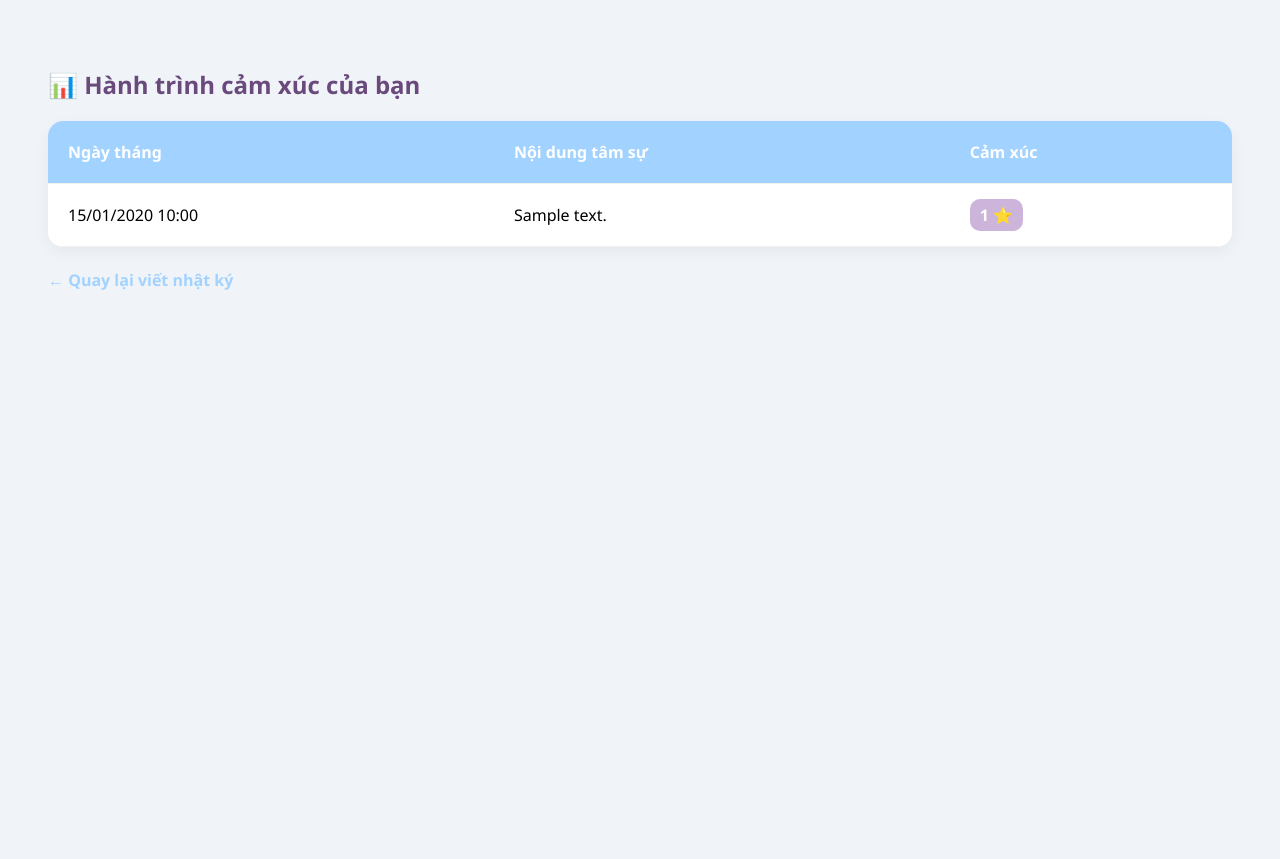
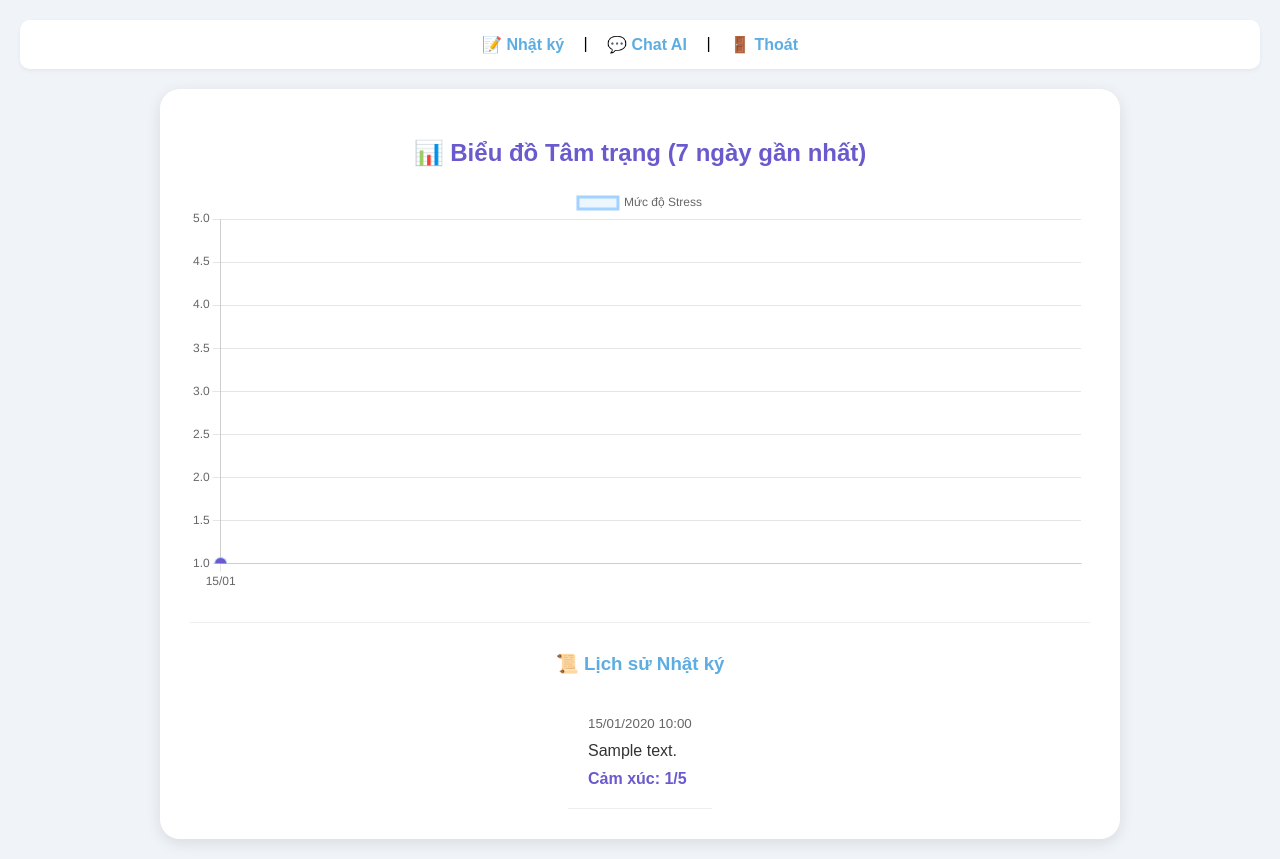
Before and after one commit to calmnote2026-blip/CalmNote, a Flask app: page /dashboard in a window 1280 px wide. Before the commit the page ends 290 px from the top, so only its background shows below. Run offline with Flask 3, Linux system fonts and the light colour scheme; the visitor is signed in with stand-in values (Sample User, id 1); tables that the repository leaves empty hold one stand-in row (values such as "Sample post").

Commit message:
dashboard.html

```diff
--- a/templates/dashboard.html
+++ b/templates/dashboard.html
@@ -2,35 +2,65 @@
 <html lang="vi">
 <head>
     <meta charset="UTF-8">
-    <title>Lịch sử cảm xúc - CalmNote</title>
+    <meta name="viewport" content="width=device-width, initial-scale=1.0">
+    <title>Thống kê - CalmNote</title>
+    <script src="https://cdn.jsdelivr.net/npm/chart.js"></script>
+    <link rel="stylesheet" href="https://cdnjs.cloudflare.com/ajax/libs/animate.css/4.1.1/animate.min.css"/>
+    <link rel="stylesheet" href="https://cdnjs.cloudflare.com/ajax/libs/hover.css/2.3.1/css/hover-min.css"/>
     <style>
-        body { background: #f0f4f8; font-family: 'Segoe UI', sans-serif; padding: 40px; }
-        table { width: 100%; border-collapse: collapse; background: white; border-radius: 15px; overflow: hidden; box-shadow: 0 5px 15px rgba(0,0,0,0.05); }
-        th, td { padding: 20px; text-align: left; border-bottom: 1px solid #f0f0f0; }
-        th { background: #A2D2FF; color: white; }
-        .mood-tag { padding: 5px 10px; border-radius: 10px; background: #CDB4DB; color: white; font-weight: bold; }
+        body { background: #f0f4f8; font-family: sans-serif; padding: 20px; text-align: center; margin: 0; }
+        .nav { margin-bottom: 20px; background: white; padding: 15px; border-radius: 10px; box-shadow: 0 2px 5px rgba(0,0,0,0.05); }
+        .nav a { margin: 0 15px; text-decoration: none; color: #5dade2; font-weight: bold; transition: color 0.3s; }
+        .nav a:hover { color: #A2D2FF; }
+
+        .container { max-width: 900px; margin: auto; background: white; padding: 30px; border-radius: 20px; box-shadow: 0 4px 15px rgba(0,0,0,0.1); }
+        .entry-card { border-bottom: 1px solid #eee; padding: 20px; text-align: left; transition: transform 0.3s; cursor: pointer; }
+        .entry-card:hover { transform: translateX(10px); background-color: #fcfdff; }
+        .mood-tag { font-weight: bold; color: #6a5acd; }
+
+        h2 { color: #6a5acd; margin-bottom: 20px; }
+        h3 { color: #5dade2; margin-top: 30px; }
+        hr { border: 0; border-top: 1px solid #eee; margin: 30px 0; }
     </style>
 </head>
-<body>
-    <h2 style="color: #6a4a7c;">📊 Hành trình cảm xúc của bạn</h2>
-    <table>
-        <thead>
-            <tr>
-                <th>Ngày tháng</th>
-                <th>Nội dung tâm sự</th>
-                <th>Cảm xúc</th>
-            </tr>
-        </thead>
-        <tbody>
-            {% for entry in entries %}
-            <tr>
-                <td>{{ entry.date.strftime('%d/%m/%Y %H:%M') }}</td>
-                <td>{{ entry.content }}</td>
-                <td><span class="mood-tag">{{ entry.mood }} ⭐</span></td>
-            </tr>
-            {% endfor %}
-        </tbody>
-    </table>
-    <br><a href="/" style="text-decoration: none; color: #A2D2FF; font-weight: bold;">← Quay lại viết nhật ký</a>
+<body class="animate__animated animate__fadeIn">
+    <div class="nav animate__animated animate__slideInDown">
+        <a href="/" class="hvr-grow">📝 Nhật ký</a> | <a href="/ai-chat" class="hvr-grow">💬 Chat AI</a> | <a href="/logout" class="hvr-grow">🚪 Thoát</a>
+    </div>
+    <div class="container">
+        <h2>📊 Biểu đồ Tâm trạng (7 ngày gần nhất)</h2>
+        <canvas id="moodChart" width="400" height="180"></canvas>
+        <hr>
+        <h3>📜 Lịch sử Nhật ký</h3>
+        <div class="animate__animated animate__fadeInUp">
+        {% for entry in entries %}
+        <div class="entry-card hvr-reveal">
+            <small style="color:#666;">{{ entry.date.strftime('%d/%m/%Y %H:%M') }}</small>
+            <p style="color:#333; margin: 10px 0;">{{ entry.content }}</p>
+            <span class="mood-tag">Cảm xúc: {{ entry.mood }}/5</span>
+        </div>
+        {% endfor %}
+        </div>
+    </div>
+
+    <script>
+        // SNT vẽ biểu đồ đường cảm xúc
+        const ctx = document.getElementById('moodChart').getContext('2d');
+        new Chart(ctx, {
+            type: 'line',
+            data: {
+                labels: {{ dates|tojson }},
+                datasets: [{
+                    label: 'Mức độ Stress',
+                    data: {{ moods|tojson }},
+                    borderColor: '#A2D2FF',
+                    backgroundColor: 'rgba(162, 210, 255, 0.2)',
+                    fill: true, tension: 0.4,
+                    pointRadius: 6, pointBackgroundColor: '#6a5acd', pointHoverRadius: 8
+                }]
+            },
+            options: { scales: { y: { min: 1, max: 5 } } }
+        });
+    </script>
 </body>
 </html>
```
